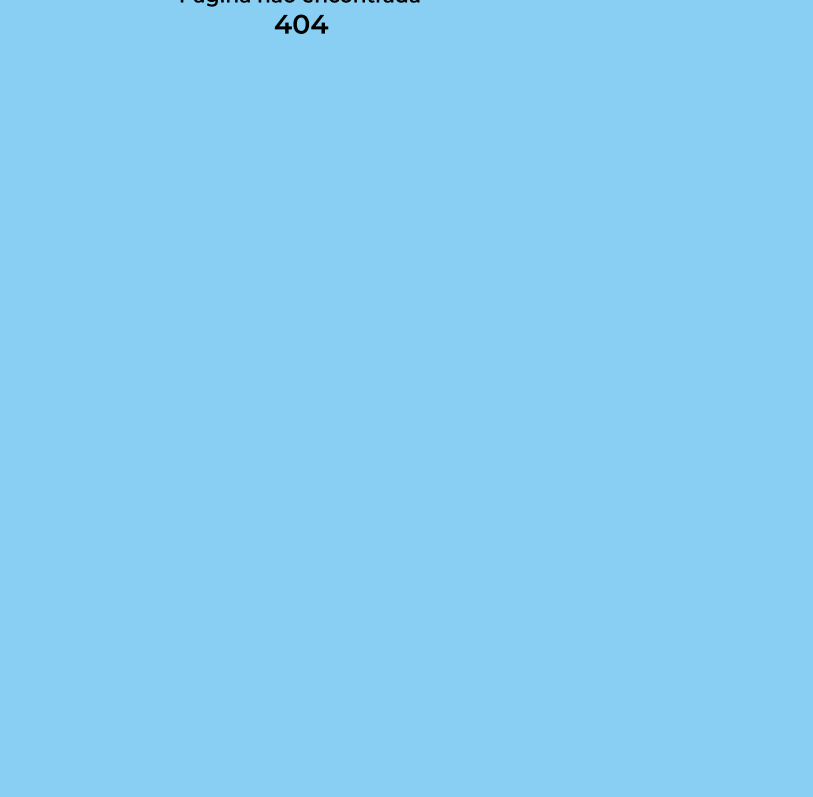
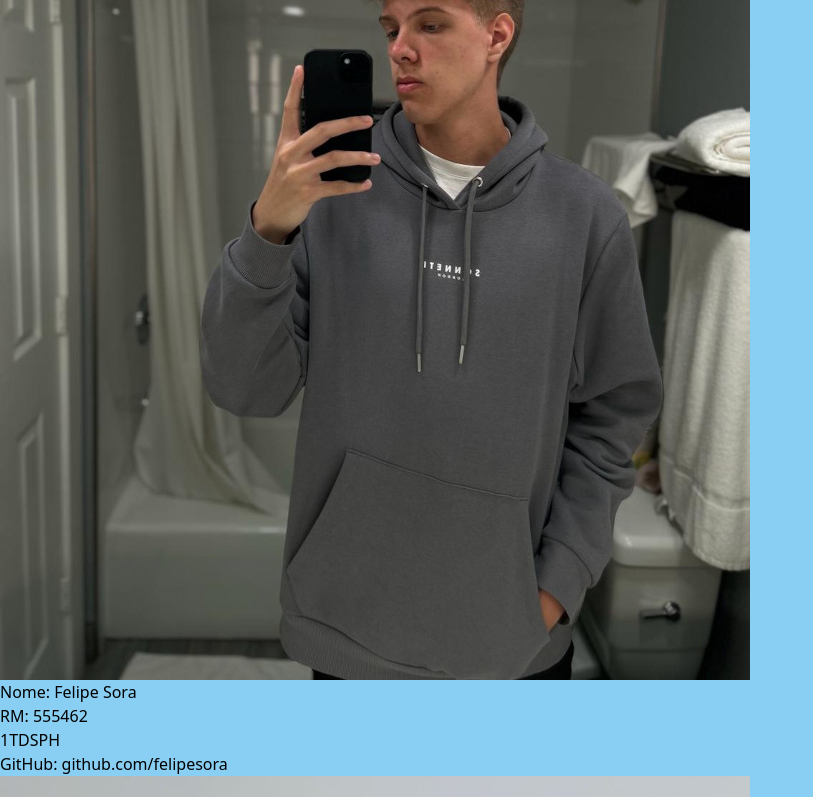
Before and after one commit to felipesora/sprint4-frontend, a Next.js app in the folder carro-seguro/: page /integrantes in a window 1280 px wide. Before the commit this address had no page. Shown: the part 300-1097 px from the top of the page, without its empty margins (0-813 px from the left). Before the commit the page ends 800 px from the top, so only its background shows below. Built offline with nearby package versions, Linux system fonts and the light colour scheme.

Commit message:
Criação da página de integrantes

```diff
--- /dev/null
+++ b/carro-seguro/src/app/integrantes/page.tsx
@@ -0,0 +1,47 @@
+import Image from 'next/image';
+import Felipe from '../../imagens/felipe-750px.jpg';
+import Vitor from '../../imagens/vitor-750px.jpg';
+import Pedro from '../../imagens/pedro-750px.jpg';
+
+export default function Integrantes(){
+    return(
+        <div id='container_main_integrantes'>
+            <div id='container_integrantes'>
+                <h1 className='titulo_main'>Integrantes:</h1>
+                <div className='integrante'>
+                    <div className='imagem_dados'>
+                        <Image src={Felipe} alt="Foto do Felipe" className='imagem_integrante'/>
+                        <div className='dados_integrante'>
+                            <p>Nome: Felipe Sora</p>
+                            <p>RM: 555462</p>
+                            <p>1TDSPH</p>
+                            <p>GitHub: <a href="https://github.com/felipesora" target='_blank' className='link_github'>github.com/felipesora</a></p>
+                        </div>
+                    </div>
+                </div>
+                <div className='integrante'>
+                    <div className='imagem_dados'>
+                        <Image src={Pedro} alt="Foto do Pedro" className='imagem_integrante'/>
+                        <div className='dados_integrante'>
+                            <p>Nome: Pedro Paulo</p>
+                            <p>RM: 556370</p>
+                            <p>1TDSPH</p>
+                            <p>GitHub: <a href="https://github.com/PBPedro" target='_blank' className='link_github'>github.com/PBPedro</a></p>
+                        </div>
+                    </div>
+                </div>
+                <div className='integrante vitor'>
+                    <div className='imagem_dados'>
+                        <Image src={Vitor} alt="Foto do Vitor" className='imagem_integrante'/>
+                        <div className='dados_integrante'>
+                            <p>Nome: Vitor Tadeu</p>
+                            <p>RM: 559105</p>
+                            <p>1TDSPH</p>
+                            <p>GitHub: <a href="https://github.com/ovitortadeu" target='_blank' className='link_github'>github.com/ovitortadeu</a></p>
+                        </div>
+                    </div>
+                </div>
+            </div>
+        </div>
+    );
+}
```
